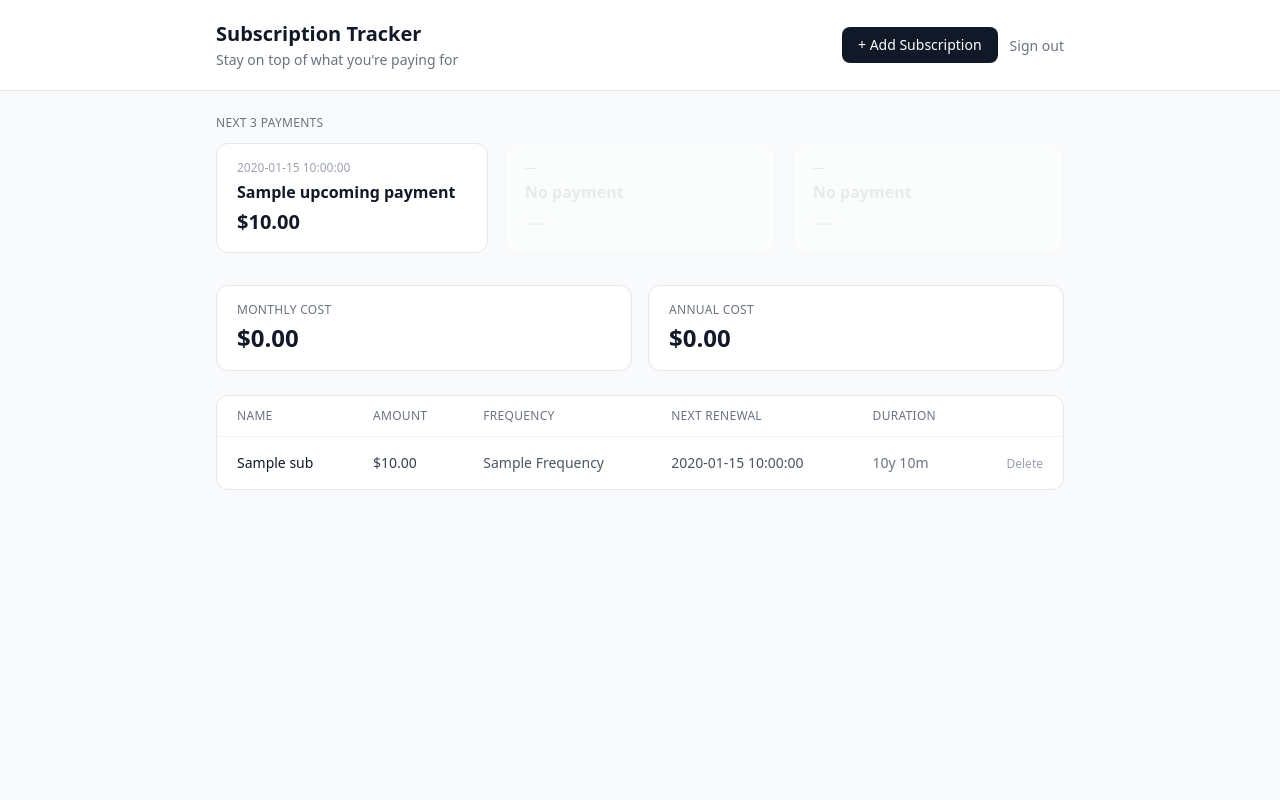
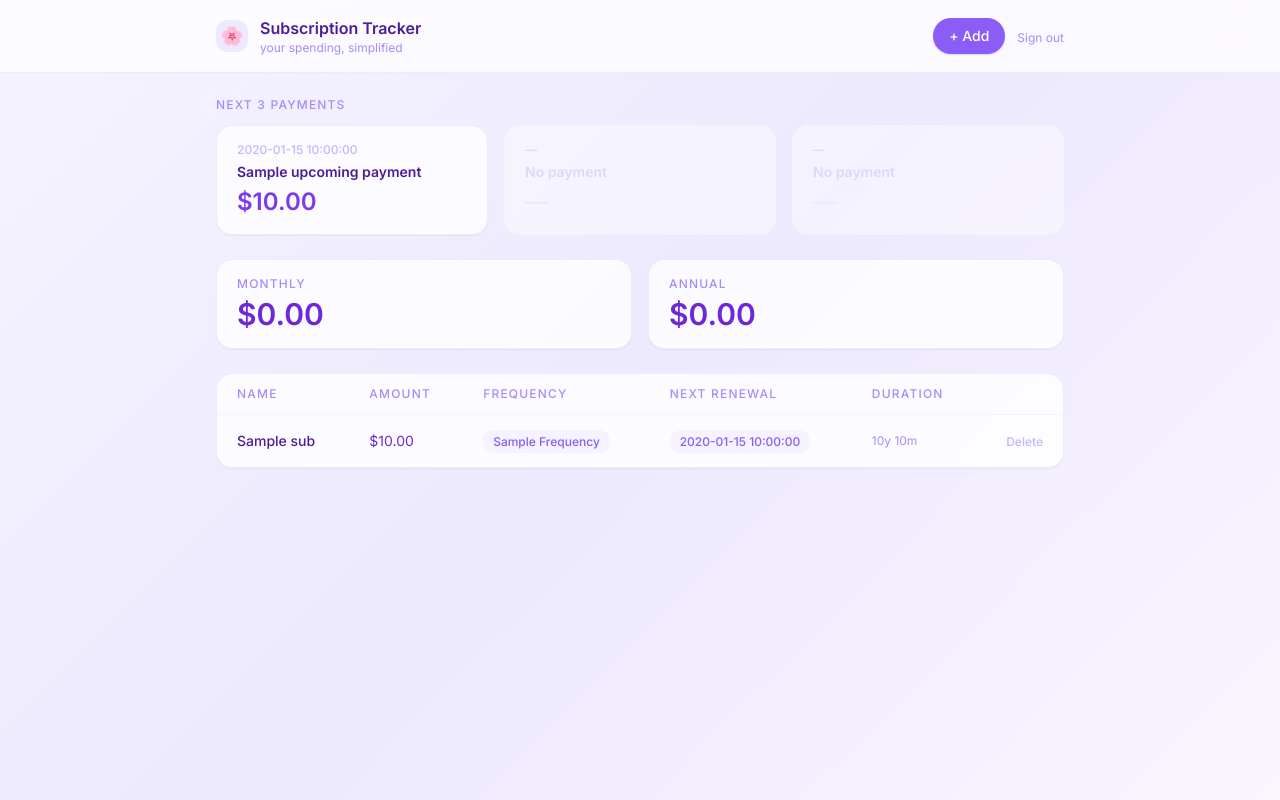
Before and after one commit to cyhanyue/subscriptiontracker, a Flask app: template templates/index.html in a window 1280 px wide. Run offline with Flask 3, Linux system fonts and the light colour scheme; the visitor is signed in with stand-in values (Sample User, id 1); the template is opened without the code that fills it: most values are stand-ins (such as "Sample title", 1, 10 or a date in 2020); some libraries are stand-ins or nearby versions.

Commit message:
design: violet pastel UI redesign

```diff
--- a/templates/index.html
+++ b/templates/index.html
@@ -5,23 +5,30 @@
   <meta name="viewport" content="width=device-width, initial-scale=1.0" />
   <title>Subscription Tracker</title>
   <script src="https://cdn.tailwindcss.com"></script>
+  <link href="https://fonts.googleapis.com/css2?family=Inter:wght@300;400;500;600&display=swap" rel="stylesheet">
+  <style>
+    body { font-family: 'Inter', sans-serif; }
+  </style>
 </head>
-<body class="bg-gray-50 min-h-screen">
+<body class="min-h-screen" style="background: linear-gradient(135deg, #f5f3ff 0%, #ede9fe 50%, #faf5ff 100%);">
 
   <!-- Header -->
-  <header class="bg-white border-b border-gray-200">
-    <div class="max-w-4xl mx-auto px-6 py-5 flex items-center justify-between">
+  <header class="bg-white/70 backdrop-blur-md border-b border-violet-100 sticky top-0 z-10">
+    <div class="max-w-4xl mx-auto px-6 py-4 flex items-center justify-between">
+      <div class="flex items-center gap-3">
+        <div class="w-8 h-8 rounded-xl bg-violet-100 flex items-center justify-center text-lg">🌸</div>
         <div>
-        <h1 class="text-xl font-semibold text-gray-900">Subscription Tracker</h1>
-        <p class="text-sm text-gray-500 mt-0.5">Stay on top of what you're paying for</p>
+          <h1 class="text-base font-semibold text-violet-900">Subscription Tracker</h1>
+          <p class="text-xs text-violet-400">your spending, simplified</p>
+        </div>
       </div>
       <div class="flex items-center gap-3">
         <button onclick="document.getElementById('add-modal').classList.remove('hidden')"
-                class="bg-gray-900 text-white text-sm font-medium px-4 py-2 rounded-lg hover:bg-gray-700 transition">
-          + Add Subscription
+                class="bg-violet-500 hover:bg-violet-600 text-white text-sm font-medium px-4 py-2 rounded-full shadow-sm shadow-violet-200 transition">
+          + Add
         </button>
         <form method="POST" action="/logout">
-          <button type="submit" class="text-sm text-gray-500 hover:text-gray-800 transition">
+          <button type="submit" class="text-xs text-violet-400 hover:text-violet-600 transition">
             Sign out
           </button>
         </form>
@@ -34,9 +41,9 @@
     {% if messages %}
       <div class="max-w-4xl mx-auto px-6 pt-4">
         {% for category, message in messages %}
-          <div class="rounded-lg px-4 py-3 text-sm mb-2
-            {% if category == 'success' %}bg-green-50 text-green-800 border border-green-200
-            {% else %}bg-blue-50 text-blue-800 border border-blue-200{% endif %}">
+          <div class="rounded-2xl px-4 py-3 text-sm mb-2
+            {% if category == 'success' %}bg-violet-50 text-violet-700 border border-violet-200
+            {% else %}bg-purple-50 text-purple-700 border border-purple-200{% endif %}">
             {{ message }}
           </div>
         {% endfor %}
@@ -44,102 +51,110 @@
     {% endif %}
   {% endwith %}
 
+  <div class="max-w-4xl mx-auto px-6 py-6 space-y-6">
+
     <!-- Upcoming Payments -->
-  <div class="max-w-4xl mx-auto px-6 pt-6">
-    <p class="text-xs font-medium text-gray-500 uppercase tracking-wide mb-3">Next 3 Payments</p>
-    <div class="grid grid-cols-3 gap-4 mb-2">
+    <div>
+      <p class="text-xs font-medium text-violet-400 uppercase tracking-widest mb-3">Next 3 Payments</p>
+      <div class="grid grid-cols-3 gap-4">
         {% for p in upcoming_payments %}
-      <div class="bg-white rounded-xl border {% if p.days_left <= 3 %}border-red-200 bg-red-50{% elif p.days_left <= 7 %}border-amber-200 bg-amber-50{% else %}border-gray-200{% endif %} px-5 py-4">
-        <p class="text-xs {% if p.days_left <= 3 %}text-red-500{% elif p.days_left <= 7 %}text-amber-500{% else %}text-gray-400{% endif %} font-medium mb-1">
-          {% if p.days_left == 0 %}Today
+        <div class="rounded-2xl px-5 py-4 shadow-sm
+          {% if p.days_left <= 3 %}bg-rose-50 border border-rose-200
+          {% elif p.days_left <= 7 %}bg-amber-50 border border-amber-200
+          {% else %}bg-white/80 border border-violet-100{% endif %}">
+          <p class="text-xs font-medium mb-1
+            {% if p.days_left <= 3 %}text-rose-400
+            {% elif p.days_left <= 7 %}text-amber-400
+            {% else %}text-violet-300{% endif %}">
+            {% if p.days_left == 0 %}Today ✨
             {% elif p.days_left == 1 %}Tomorrow
             {% else %}{{ p.renewal_date }}{% endif %}
           </p>
-        <p class="font-semibold text-gray-900 truncate">{{ p.name }}</p>
-        <p class="text-xl font-bold {% if p.days_left <= 3 %}text-red-600{% elif p.days_left <= 7 %}text-amber-600{% else %}text-gray-900{% endif %} mt-1">${{ "%.2f"|format(p.amount) }}</p>
+          <p class="font-semibold text-violet-900 truncate text-sm">{{ p.name }}</p>
+          <p class="text-2xl font-bold mt-1
+            {% if p.days_left <= 3 %}text-rose-500
+            {% elif p.days_left <= 7 %}text-amber-500
+            {% else %}text-violet-600{% endif %}">
+            ${{ "%.2f"|format(p.amount) }}
+          </p>
         </div>
         {% endfor %}
         {% for _ in range(3 - upcoming_payments|length) %}
-      <div class="bg-white rounded-xl border border-gray-100 px-5 py-4 opacity-40">
-        <p class="text-xs text-gray-300 font-medium mb-1">—</p>
-        <p class="font-semibold text-gray-300">No payment</p>
-        <p class="text-xl font-bold text-gray-200 mt-1">—</p>
+        <div class="bg-white/40 border border-violet-50 rounded-2xl px-5 py-4">
+          <p class="text-xs text-violet-200 font-medium mb-1">—</p>
+          <p class="font-semibold text-violet-200 text-sm">No payment</p>
+          <p class="text-2xl font-bold text-violet-100 mt-1">—</p>
         </div>
         {% endfor %}
       </div>
     </div>
 
     <!-- Stats -->
-  <div class="max-w-4xl mx-auto px-6 py-6">
-    <div class="grid grid-cols-2 gap-4 mb-6">
-      <div class="bg-white rounded-xl border border-gray-200 px-5 py-4">
-        <p class="text-xs text-gray-500 uppercase tracking-wide font-medium">Monthly Cost</p>
-        <p class="text-2xl font-bold text-gray-900 mt-1">${{ "%.2f"|format(total_monthly) }}</p>
+    <div class="grid grid-cols-2 gap-4">
+      <div class="bg-white/80 border border-violet-100 rounded-2xl px-5 py-4 shadow-sm">
+        <p class="text-xs text-violet-400 uppercase tracking-widest font-medium">Monthly</p>
+        <p class="text-3xl font-bold text-violet-700 mt-1">${{ "%.2f"|format(total_monthly) }}</p>
       </div>
-      <div class="bg-white rounded-xl border border-gray-200 px-5 py-4">
-        <p class="text-xs text-gray-500 uppercase tracking-wide font-medium">Annual Cost</p>
-        <p class="text-2xl font-bold text-gray-900 mt-1">${{ "%.2f"|format(total_monthly * 12) }}</p>
+      <div class="bg-white/80 border border-violet-100 rounded-2xl px-5 py-4 shadow-sm">
+        <p class="text-xs text-violet-400 uppercase tracking-widest font-medium">Annual</p>
+        <p class="text-3xl font-bold text-violet-700 mt-1">${{ "%.2f"|format(total_monthly * 12) }}</p>
       </div>
     </div>
 
     <!-- Subscription Table -->
     {% if subscriptions %}
-    <div class="bg-white rounded-xl border border-gray-200 overflow-hidden">
+    <div class="bg-white/80 backdrop-blur-sm border border-violet-100 rounded-2xl overflow-hidden shadow-sm">
       <table class="w-full text-sm">
         <thead>
-          <tr class="border-b border-gray-100">
-            <th class="text-left px-5 py-3 text-xs font-medium text-gray-500 uppercase tracking-wide">Name</th>
-            <th class="text-left px-5 py-3 text-xs font-medium text-gray-500 uppercase tracking-wide">Amount</th>
-            <th class="text-left px-5 py-3 text-xs font-medium text-gray-500 uppercase tracking-wide">Frequency</th>
-            <th class="text-left px-5 py-3 text-xs font-medium text-gray-500 uppercase tracking-wide">Next Renewal</th>
-            <th class="text-left px-5 py-3 text-xs font-medium text-gray-500 uppercase tracking-wide">Duration</th>
+          <tr class="border-b border-violet-50">
+            <th class="text-left px-5 py-3 text-xs font-medium text-violet-400 uppercase tracking-widest">Name</th>
+            <th class="text-left px-5 py-3 text-xs font-medium text-violet-400 uppercase tracking-widest">Amount</th>
+            <th class="text-left px-5 py-3 text-xs font-medium text-violet-400 uppercase tracking-widest">Frequency</th>
+            <th class="text-left px-5 py-3 text-xs font-medium text-violet-400 uppercase tracking-widest">Next Renewal</th>
+            <th class="text-left px-5 py-3 text-xs font-medium text-violet-400 uppercase tracking-widest">Duration</th>
             <th class="px-5 py-3"></th>
           </tr>
         </thead>
-        <tbody class="divide-y divide-gray-50">
+        <tbody class="divide-y divide-violet-50">
           {% for sub in subscriptions %}
-          <tr class="hover:bg-gray-50 transition">
-            <td class="px-5 py-4 font-medium text-gray-900">{{ sub.name }}</td>
-            <td class="px-5 py-4 text-gray-700">${{ "%.2f"|format(sub.amount) }}</td>
+          <tr class="hover:bg-violet-50/50 transition">
+            <td class="px-5 py-4 font-medium text-violet-900">{{ sub.name }}</td>
+            <td class="px-5 py-4 text-violet-700">${{ "%.2f"|format(sub.amount) }}</td>
             <td class="px-5 py-4">
-              <span class="capitalize text-gray-600">{{ sub.frequency }}</span>
+              <span class="capitalize text-violet-500 bg-violet-50 px-2.5 py-1 rounded-full text-xs font-medium">
+                {{ sub.frequency.replace('-', ' ').title() }}
+              </span>
             </td>
             <td class="px-5 py-4">
               {% if sub.days_left is not none %}
-                <span class="
-                  {% if sub.days_left <= 3 %}text-red-600 font-semibold
-                  {% elif sub.days_left <= 7 %}text-amber-600 font-medium
-                  {% else %}text-gray-600{% endif %}">
+                <span class="text-xs font-medium px-2.5 py-1 rounded-full
+                  {% if sub.days_left <= 3 %}bg-rose-100 text-rose-600
+                  {% elif sub.days_left <= 7 %}bg-amber-100 text-amber-600
+                  {% else %}bg-violet-50 text-violet-500{% endif %}">
                   {{ sub.renewal_date }}
-                  {% if sub.days_left == 0 %}(today)
-                  {% elif sub.days_left == 1 %}(tomorrow)
-                  {% elif sub.days_left <= 7 %}(in {{ sub.days_left }} days)
+                  {% if sub.days_left == 0 %}&nbsp;· today
+                  {% elif sub.days_left == 1 %}&nbsp;· tomorrow
+                  {% elif sub.days_left <= 7 %}&nbsp;· {{ sub.days_left }}d
                   {% endif %}
                 </span>
               {% else %}
-                <span class="text-gray-400">—</span>
+                <span class="text-violet-300">—</span>
               {% endif %}
             </td>
-            <td class="px-5 py-4 text-gray-500 text-sm">
+            <td class="px-5 py-4 text-violet-400 text-xs">
               {% if sub.months_subscribed is not none %}
-                {% if sub.months_subscribed < 1 %}
-                  &lt; 1 mo
-                {% elif sub.months_subscribed == 1 %}
-                  1 mo
-                {% elif sub.months_subscribed < 12 %}
-                  {{ sub.months_subscribed }} mos
-                {% else %}
-                  {{ sub.months_subscribed // 12 }}y {{ sub.months_subscribed % 12 }}m
+                {% if sub.months_subscribed < 1 %}&lt; 1 mo
+                {% elif sub.months_subscribed == 1 %}1 mo
+                {% elif sub.months_subscribed < 12 %}{{ sub.months_subscribed }} mos
+                {% else %}{{ sub.months_subscribed // 12 }}y {{ sub.months_subscribed % 12 }}m
                 {% endif %}
-              {% else %}
-                —
-              {% endif %}
+              {% else %}—{% endif %}
             </td>
             <td class="px-5 py-4 text-right">
               <form method="POST" action="/delete/{{ sub.row }}"
                     onsubmit="return confirm('Delete {{ sub.name }}?')">
                 <button type="submit"
-                        class="text-gray-400 hover:text-red-500 transition text-xs font-medium">
+                        class="text-violet-300 hover:text-rose-400 transition text-xs font-medium">
                   Delete
                 </button>
               </form>
@@ -150,58 +165,63 @@
       </table>
     </div>
     {% else %}
-    <div class="bg-white rounded-xl border border-gray-200 px-6 py-16 text-center">
-      <p class="text-gray-400 text-sm">No subscriptions yet.</p>
+    <div class="bg-white/80 border border-violet-100 rounded-2xl px-6 py-16 text-center shadow-sm">
+      <p class="text-4xl mb-3">🌷</p>
+      <p class="text-violet-400 text-sm">No subscriptions yet.</p>
       <button onclick="document.getElementById('add-modal').classList.remove('hidden')"
-              class="mt-3 text-sm text-gray-900 font-medium underline underline-offset-2">
+              class="mt-3 text-sm text-violet-600 font-medium underline underline-offset-2 hover:text-violet-800 transition">
         Add your first one
       </button>
     </div>
     {% endif %}
+
   </div>
 
   <!-- Add Subscription Modal -->
-  <div id="add-modal" class="hidden fixed inset-0 bg-black/40 flex items-center justify-center z-50 px-4">
-    <div class="bg-white rounded-2xl shadow-xl w-full max-w-md p-6">
+  <div id="add-modal" class="hidden fixed inset-0 bg-violet-900/20 backdrop-blur-sm flex items-center justify-center z-50 px-4">
+    <div class="bg-white rounded-3xl shadow-xl shadow-violet-100 w-full max-w-md p-6 border border-violet-100">
       <div class="flex items-center justify-between mb-5">
-        <h2 class="text-base font-semibold text-gray-900">Add Subscription</h2>
+        <div>
+          <h2 class="text-base font-semibold text-violet-900">Add Subscription</h2>
+          <p class="text-xs text-violet-400 mt-0.5">Track a new recurring payment</p>
+        </div>
         <button onclick="document.getElementById('add-modal').classList.add('hidden')"
-                class="text-gray-400 hover:text-gray-600 text-xl leading-none">&times;</button>
+                class="text-violet-300 hover:text-violet-500 text-2xl leading-none transition">&times;</button>
       </div>
 
       <form method="POST" action="/add" class="space-y-4">
         <div>
-          <label class="block text-xs font-medium text-gray-600 mb-1">Subscription Name</label>
+          <label class="block text-xs font-medium text-violet-500 mb-1.5">Subscription Name</label>
           <input type="text" name="name" required placeholder="e.g. Netflix"
-                 class="w-full border border-gray-200 rounded-lg px-3 py-2 text-sm focus:outline-none focus:ring-2 focus:ring-gray-900" />
+                 class="w-full border border-violet-200 rounded-xl px-3.5 py-2.5 text-sm text-violet-900 placeholder-violet-300 focus:outline-none focus:ring-2 focus:ring-violet-400 focus:border-transparent transition" />
         </div>
         <div>
-          <label class="block text-xs font-medium text-gray-600 mb-1">Amount ($)</label>
+          <label class="block text-xs font-medium text-violet-500 mb-1.5">Amount ($)</label>
           <input type="number" name="amount" step="0.01" min="0" required placeholder="9.99"
-                 class="w-full border border-gray-200 rounded-lg px-3 py-2 text-sm focus:outline-none focus:ring-2 focus:ring-gray-900" />
+                 class="w-full border border-violet-200 rounded-xl px-3.5 py-2.5 text-sm text-violet-900 placeholder-violet-300 focus:outline-none focus:ring-2 focus:ring-violet-400 focus:border-transparent transition" />
         </div>
         <div>
-          <label class="block text-xs font-medium text-gray-600 mb-1">Billing Frequency</label>
+          <label class="block text-xs font-medium text-violet-500 mb-1.5">Billing Frequency</label>
           <select name="frequency" required
-                  class="w-full border border-gray-200 rounded-lg px-3 py-2 text-sm focus:outline-none focus:ring-2 focus:ring-gray-900">
+                  class="w-full border border-violet-200 rounded-xl px-3.5 py-2.5 text-sm text-violet-900 focus:outline-none focus:ring-2 focus:ring-violet-400 focus:border-transparent transition">
             {% for f in frequencies %}
               <option value="{{ f }}">{{ f.replace('-', ' ').title() }}</option>
             {% endfor %}
           </select>
         </div>
         <div>
-          <label class="block text-xs font-medium text-gray-600 mb-1">Start Date</label>
+          <label class="block text-xs font-medium text-violet-500 mb-1.5">Start Date</label>
           <input type="date" name="start_date" required value="{{ today }}"
-                 class="w-full border border-gray-200 rounded-lg px-3 py-2 text-sm focus:outline-none focus:ring-2 focus:ring-gray-900" />
+                 class="w-full border border-violet-200 rounded-xl px-3.5 py-2.5 text-sm text-violet-900 focus:outline-none focus:ring-2 focus:ring-violet-400 focus:border-transparent transition" />
         </div>
-        <div class="flex gap-3 pt-2">
+        <div class="flex gap-3 pt-1">
           <button type="button"
                   onclick="document.getElementById('add-modal').classList.add('hidden')"
-                  class="flex-1 border border-gray-200 text-gray-600 text-sm font-medium py-2 rounded-lg hover:bg-gray-50 transition">
+                  class="flex-1 border border-violet-200 text-violet-500 text-sm font-medium py-2.5 rounded-xl hover:bg-violet-50 transition">
             Cancel
           </button>
           <button type="submit"
-                  class="flex-1 bg-gray-900 text-white text-sm font-medium py-2 rounded-lg hover:bg-gray-700 transition">
+                  class="flex-1 bg-violet-500 hover:bg-violet-600 text-white text-sm font-medium py-2.5 rounded-xl shadow-sm shadow-violet-200 transition">
             Add Subscription
           </button>
         </div>
```
Also changed, not shown: templates/login.html (+31 -11 lines). Lines whose indentation alone changed are shown as unchanged.
